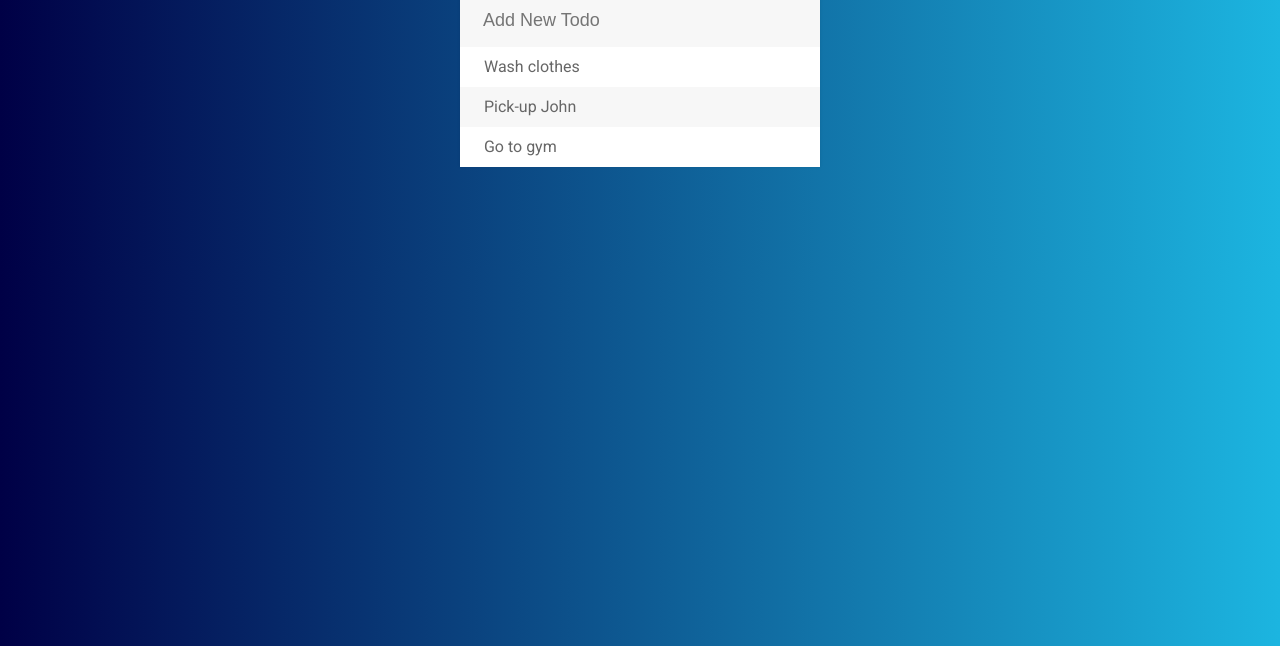
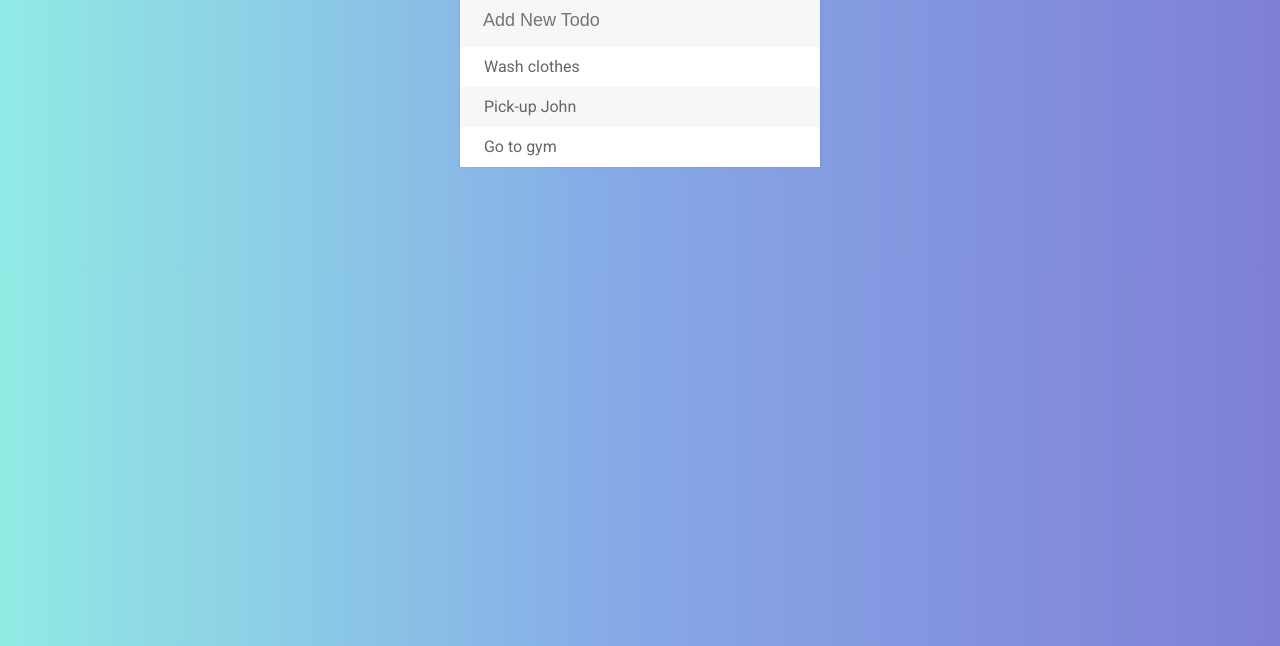
Before and after one commit to hanstanawi/todo-list-app, a plain HTML site: page index.html in a window 1280 px wide. Shown: the part 154-800 px from the top of the page. Drawn offline with Linux system fonts and the light colour scheme.

Commit message:
Changing the gradient color again

```diff
--- a/assets/css/todos.css
+++ b/assets/css/todos.css
@@ -43,9 +43,10 @@ li:nth-child(2n){
 
 body{
     font-family: Roboto;
-    background: #000046; /* fallback for old browsers */
-    background: -webkit-linear-gradient(to right, #000046, #1cb5e0); /* Chrome 10-25, Safari 5.1-6 */
-    background: linear-gradient(to right, #000046, #1cb5e0); /* W3C, IE 10+/ Edge, Firefox 16+, Chrome 26+, Opera 12+, Safari 7+ */
+    background: #7F7FD5;  /* fallback for old browsers */
+    background: -webkit-linear-gradient(to right, #91EAE4, #86A8E7, #7F7FD5);  /* Chrome 10-25, Safari 5.1-6 */
+    background: linear-gradient(to right, #91EAE4, #86A8E7, #7F7FD5); /* W3C, IE 10+/ Edge, Firefox 16+, Chrome 26+, Opera 12+, Safari 7+ */
+
 }
 
 #container{
```
